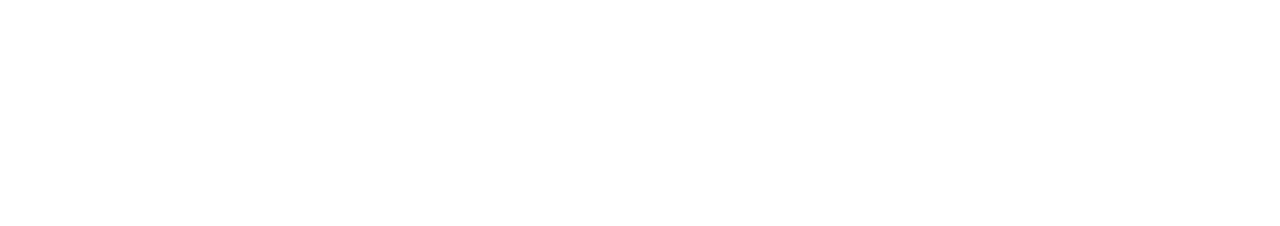
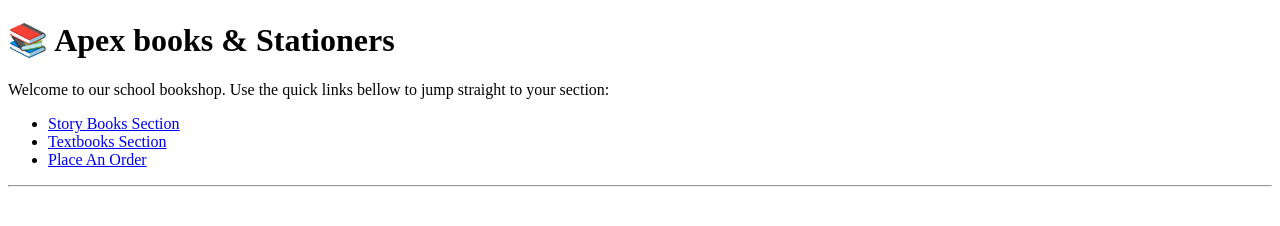
Before and after one commit to Kavindu-Dombagammana/Online-Bookshop-Catalog, a plain HTML site: page index.html in a window 1280 px wide. Drawn offline with Linux system fonts and the light colour scheme.

Commit message:
Menu added

```diff
--- a/index.html
+++ b/index.html
@@ -6,6 +6,13 @@
     <title>Online Bookshop Catalog</title>
 </head>
 <body>
-
+    <h1>📚 Apex books & Stationers</h1>
+    <p>Welcome to our school bookshop. Use the quick links bellow to jump straight to your section:</p>
+    <ul>
+        <li><a href="www.google.com">Story Books Section</a></li>
+        <li><a href="www.google.com">Textbooks Section</a></li>
+        <li><a href="www.google.com">Place An Order</a></li>
+    </ul>
+    <hr>
 </body>
 </html>
```
